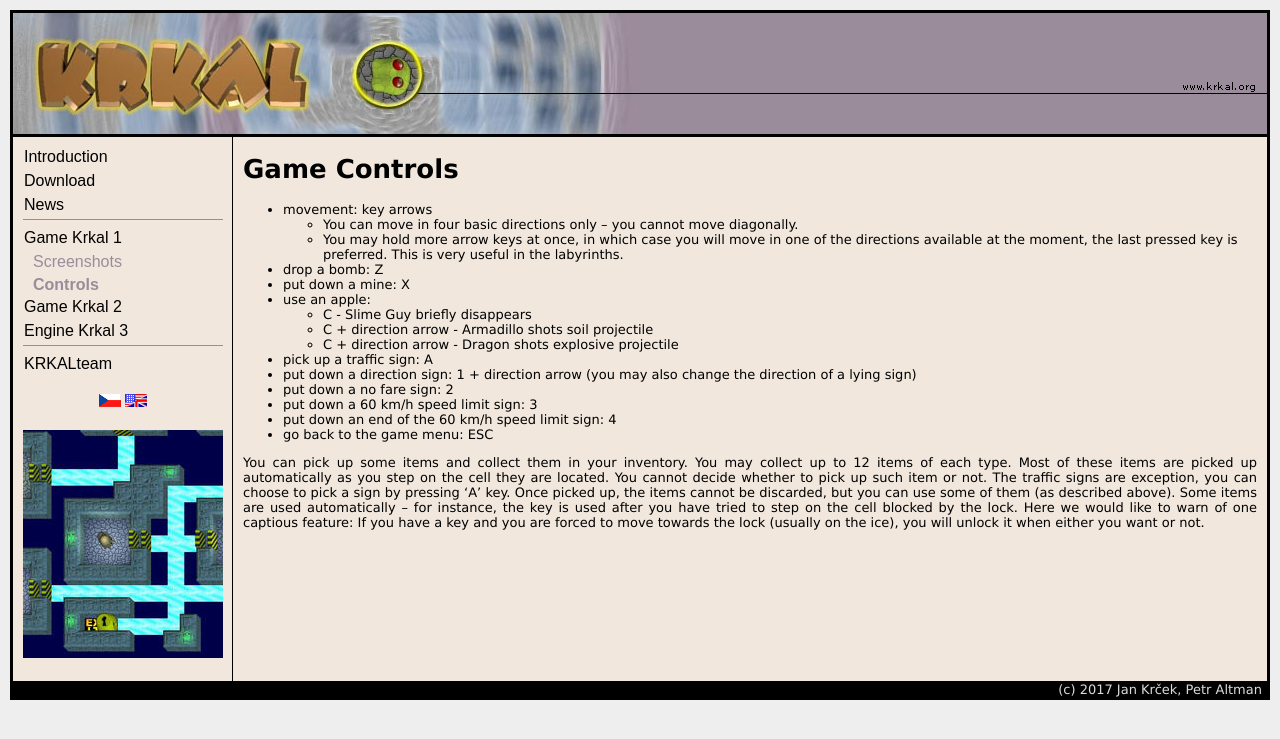
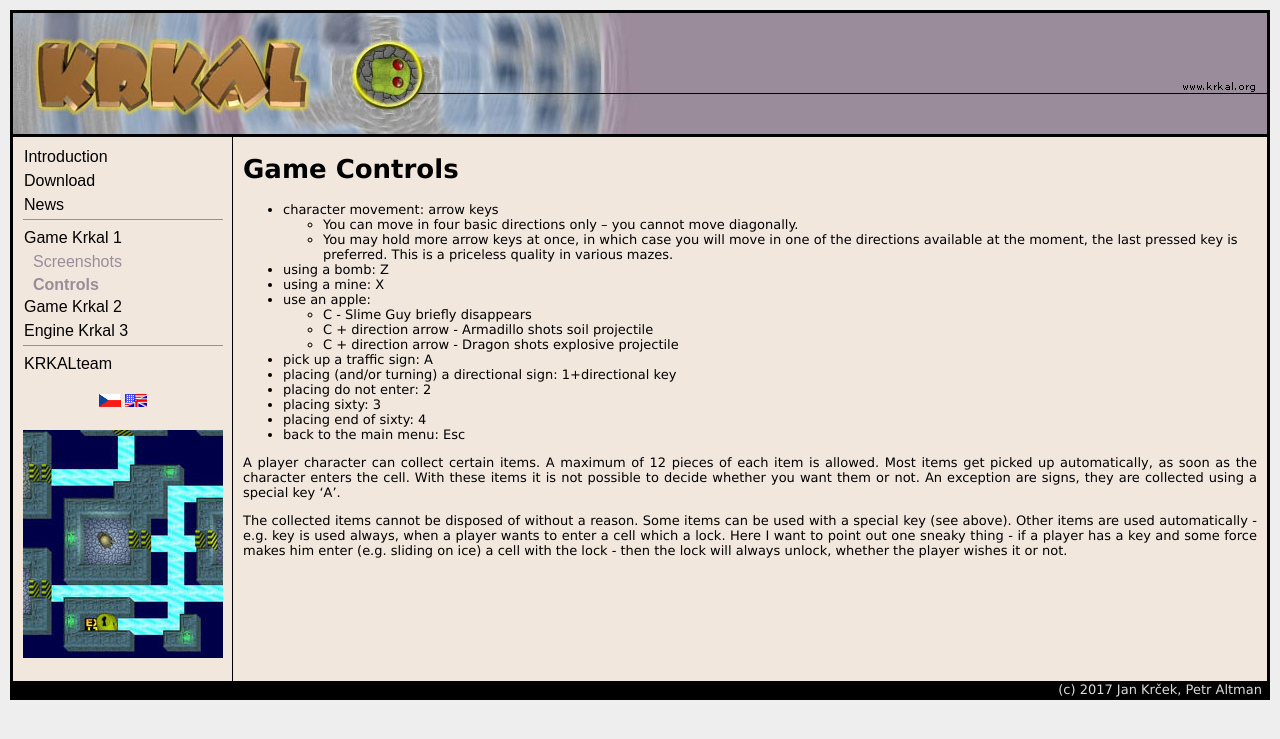
Before and after one commit to HonzaMD/HonzaMD.github.io, a Jekyll site: the page built from en/k1controls.md, in a window 1280 px wide. Shown: the top 739 px of the page. Built offline with Jekyll 4.4.1, drawn with Linux system fonts in a browser that asks for light colours.

Commit message:
K1 Controls

```diff
--- a/en/k1controls.md
+++ b/en/k1controls.md
@@ -6,30 +6,34 @@
 ---
 # Game Controls
 
-* movement: key arrows
+* character movement: arrow keys
   * You can move in four basic directions only – you cannot move diagonally.
-  * You may hold more arrow keys at once, in which case you will move in one of the directions available at the moment, the last pressed key is preferred. This is very useful in the labyrinths.
-* drop a bomb: Z
-* put down a mine: X
+  * You may hold more arrow keys at once, in which case you will move in one
+of the directions available at the moment, the last pressed key is
+preferred. This is a priceless quality in various mazes.
+* using a bomb: Z
+* using a mine: X
 * use an apple:
   * C - Slime Guy briefly disappears
   * C + direction arrow - Armadillo shots soil projectile
   * C + direction arrow - Dragon shots explosive projectile
 * pick up a traffic sign: A
-* put down a direction sign: 1 + direction arrow (you may also change the direction of a lying sign)
-* put down a no fare sign: 2
-* put down a 60 km/h speed limit sign: 3
-* put down an end of the 60 km/h speed limit sign: 4
-* go back to the game menu: ESC
+* placing (and/or turning) a directional sign: 1+directional key
+* placing do not enter: 2
+* placing sixty: 3
+* placing end of sixty: 4
+* back to the main menu: Esc
 
-You can pick up some items and collect them in your inventory. You may
-collect up to 12 items of each type. Most of these items are picked up
-automatically as you step on the cell they are located. You cannot decide
-whether to pick up such item or not. The traffic signs are exception, you
-can choose to pick a sign by pressing ‘A’ key. Once picked up, the items
-cannot be discarded, but you can use some of them (as described above).
-Some items are used automatically – for instance, the key is used after
-you have tried to step on the cell blocked by the lock. Here we would
-like to warn of one captious feature: If you have a key and you are forced
-to move towards the lock (usually on the ice), you will unlock it when
-either you want or not.
+A player character can collect certain items. A maximum of 12 pieces
+of each item is allowed. Most items get picked up automatically, as soon
+as the character enters the cell. With these items it is not possible to
+decide whether you want them or not. An exception are signs, they are
+collected using a special key 'A'.
+
+The collected items cannot be disposed of without a reason. Some items
+can be used with a special key (see above). Other items are used
+automatically - e.g. key is used always, when a player wants to enter
+a cell which a lock. Here I want to point out one sneaky thing - if
+a player has a key and some force makes him enter (e.g. sliding on ice)
+a cell with the lock - then the lock will always unlock, whether the player
+wishes it or not.
```
Also changed, not shown: cs/k1controls.md (+5 -3 lines), cs/k2controls.md (+5 -5 lines), cs/krkal1.md (+2 -0 lines), en/k2controls.md (+5 -5 lines).
